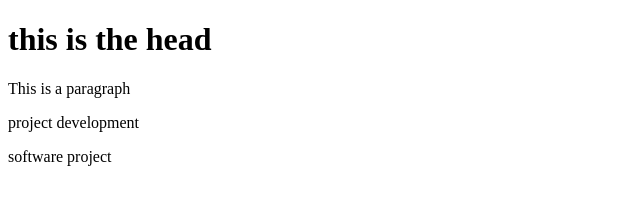
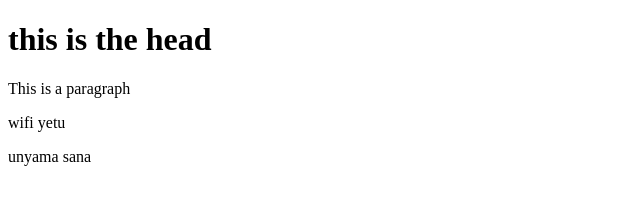
Before and after one commit to Makajanga/plp, a plain HTML site: page index.html in a window 1280 px wide. Shown: the full height of the page, 0-640 px from the left. Drawn offline with Linux system fonts and the light colour scheme.

Commit message:
Initial commit

```diff
--- a/index.html
+++ b/index.html
@@ -8,7 +8,7 @@
  <body>
     <h1>this is the head</h1>
     <p>This is a paragraph</p>
-    <p>project development</p>
- </p>software project</p>
+    <p>wifi yetu</p>
+ </p>unyama sana</p>
  </body>
  </html>
```
